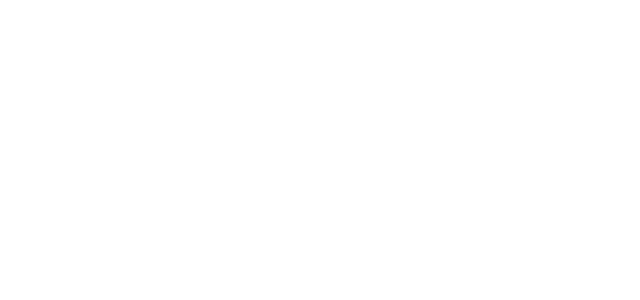
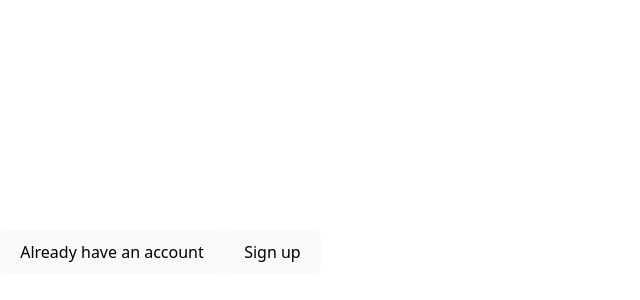
Before and after one commit to sparrro/exam-project-albums-app, a React (Vite) app in the folder frontend/: page / in a window 1280 px wide. Shown: the part 148-448 px from the top of the page, without its empty margins (0-640 px from the left). Built offline with nearby package versions, Linux system fonts and the light colour scheme.

Commit message:
working hard hardly working on it

```diff
--- a/frontend/src/App.tsx
+++ b/frontend/src/App.tsx
@@ -9,6 +9,7 @@
 function App() {
 
   return (
+    <main>
       <Router>
         <Routes>
           <Route path="/" element={<StartPage/>} />
@@ -18,6 +19,8 @@
           <Route path='/add' element={<AddAlbumPage/>}/>
         </Routes>
       </Router>
+    </main>
+
   )
 }
 
--- a/frontend/src/Views/StartPage/StartPage.tsx
+++ b/frontend/src/Views/StartPage/StartPage.tsx
@@ -1,8 +1,45 @@
+import { useState } from "react"
 import "./StartPage.css"
 
+/*
+knapp för att byta mellan registrering och inloggning
+centrerat kort
+-formulär med användarnamn mejl och lösenord
+-knappar för att logga in eller registrera sig
+--logga in
+--registrera sig
+aside
+-knapp till söksidan
+-knapp till alla skivorsidan
+*/
+
+
+
 function StartPage() {
+
+    const [mode, setMode] = useState("signup");
+
+    const signUp = () => {
+        console.log('succesfully signed up')
+    }
+
+    const logIn = () => {
+        console.log("succesfully logged in")
+    }
+
+    const switchMode = () => {
+        if (mode == "signup") {
+            setMode("login")
+        } else {
+            setMode("signup")
+        }
+    }
+
     return (
-        <></>
+        <>
+            <button onClick={switchMode}>{mode == "signup" ? "Already have an account" : "Create an account"}</button>
+            <button onClick={mode == "signup" ? signUp : logIn}>{mode == "signup" ? "Sign up" : "Log in"}</button>
+        </>
     )
 }
 
--- a/frontend/src/Views/UserPage/UserPage.tsx
+++ b/frontend/src/Views/UserPage/UserPage.tsx
@@ -2,7 +2,9 @@
 
 function UserPage() {
     return (
-        <></>
+        <>
+
+        </>
     )
 }
 
```
Lines whose indentation alone changed are shown as unchanged.
